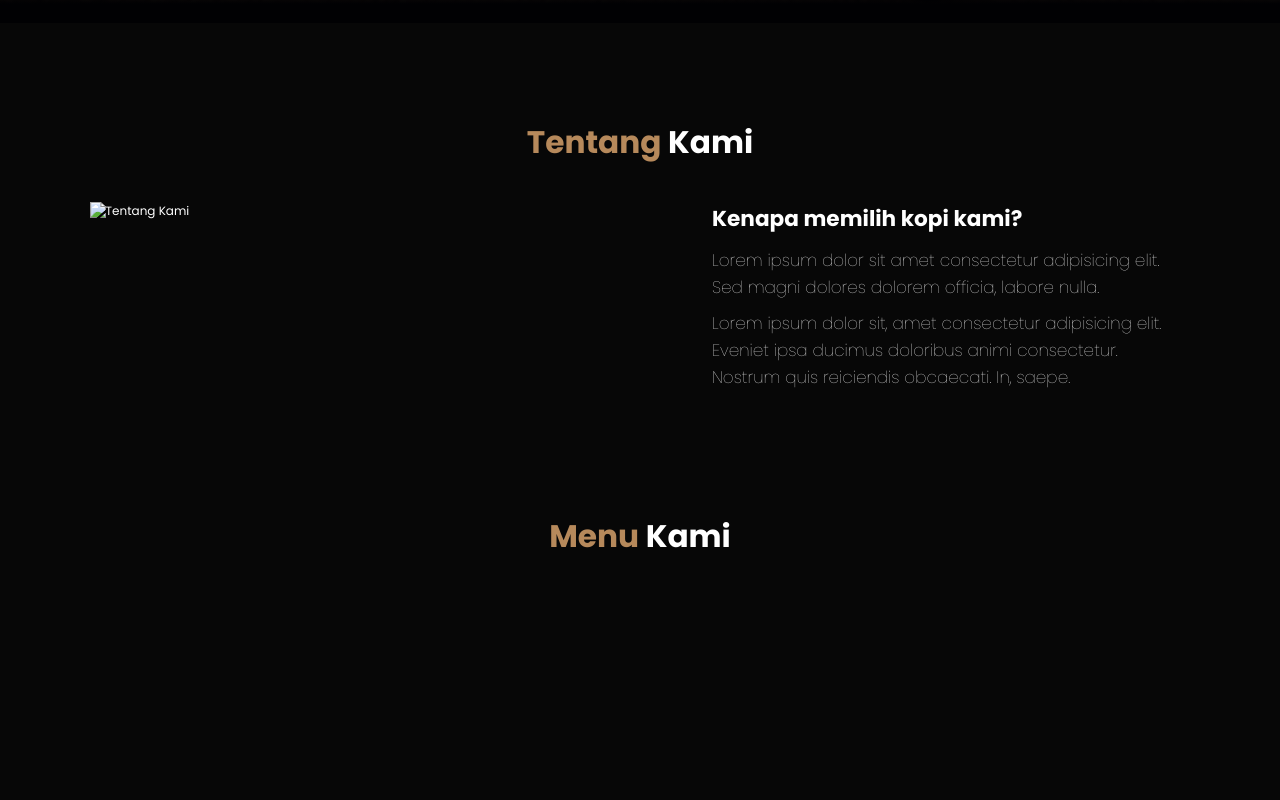
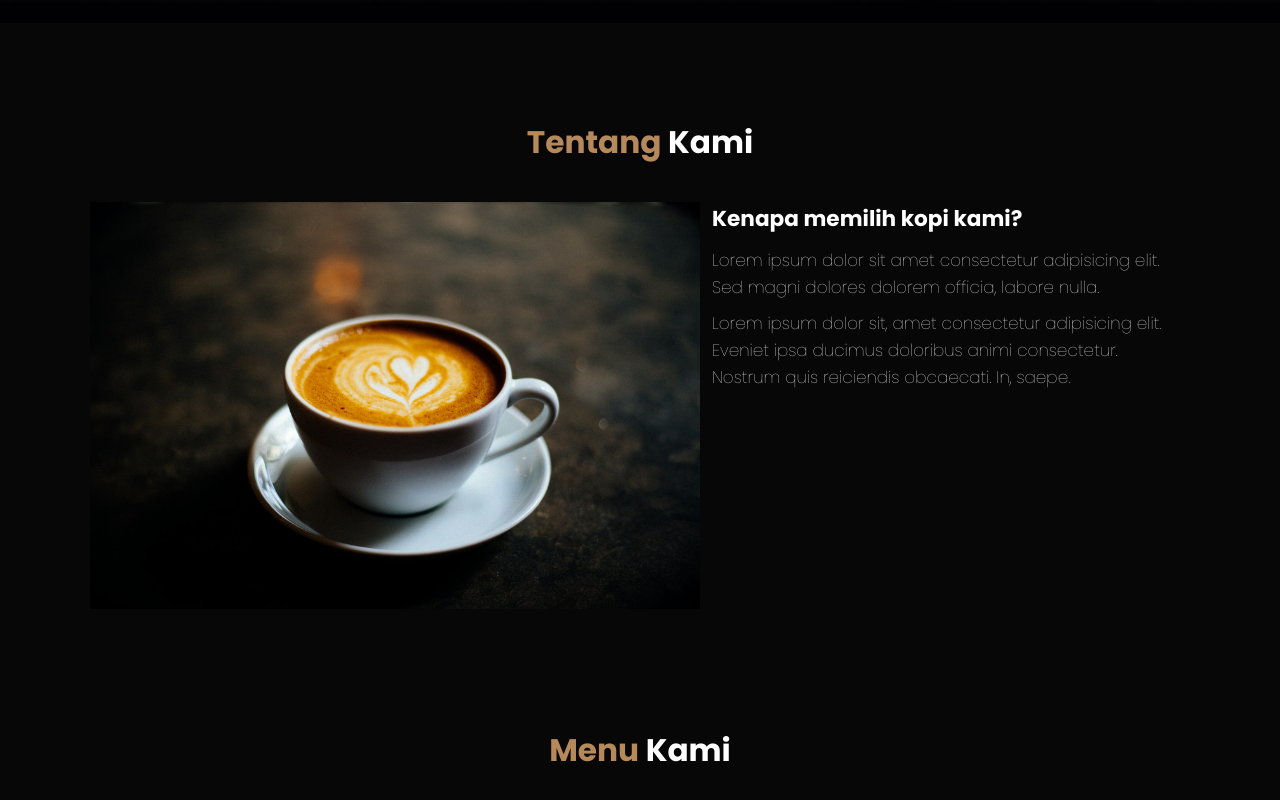
Before and after one commit to Hann778/Web_Kedai_Kopi, a plain HTML site: page index.html in a window 1280 px wide. Shown: the part 777-1577 px from the top of the page. Drawn offline with nearby package versions, Linux system fonts and the light colour scheme.

Commit message:
Update index.html

```diff
--- a/index.html
+++ b/index.html
@@ -56,7 +56,7 @@
 
       <div class="row">
         <div class="about-img">
-          <img src="../Kedai_Kopi/img/tentang-kami.jpg" alt="Tentang Kami" />
+          <img src="../img/tentang-kami.jpg" alt="Tentang Kami" />
         </div>
         <div class="content">
           <h3>Kenapa memilih kopi kami?</h3>
```
